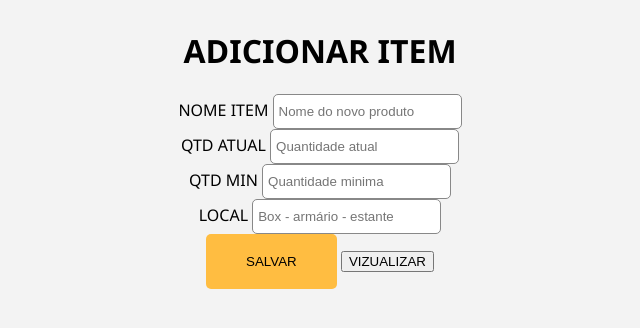
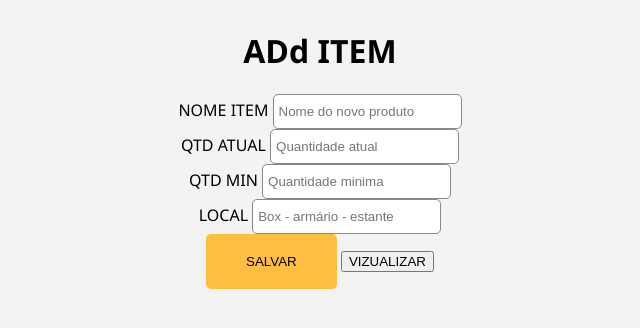
Before and after one commit to dsnneto/control-estoque, a PHP site: page /cadastro.php in a window 1280 px wide. Shown: the top 328 px of the page, without its empty margins (320-960 px from the left). Run offline with PHP 8.4, Linux system fonts and the light colour scheme.

```diff
--- a/cadastro.php
+++ b/cadastro.php
@@ -14,7 +14,7 @@
     <div class="container-CAD">
 
         <form action="./cadastrobd.php" method="post">
-            <h1>ADICIONAR ITEM</h1>
+            <h1>ADd ITEM</h1>
             <div class="row">
                 <div class="col">
                     <label for="nome">
```
